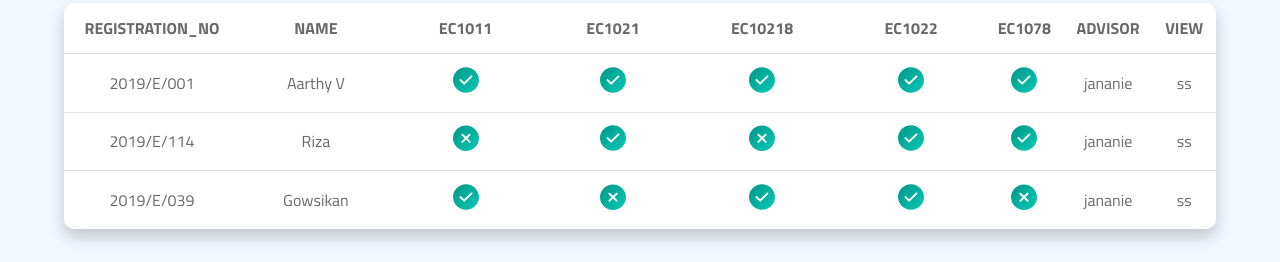
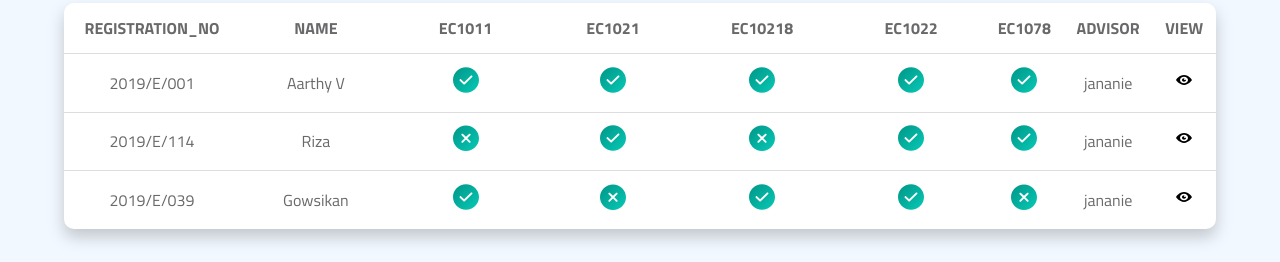
Before and after one commit to DilushanG/SoftwareEngineeringProject-CR-ARApp, a React (Create React App) app in the folder cr-ar-app/: page /students in a window 1280 px wide. Shown: the part 284-546 px from the top of the page. Built offline with nearby package versions, Linux system fonts and the light colour scheme; no server answers.

Commit message:
view icon button add

```diff
--- a/cr-ar-app/src/Components/MyIcon.jsx
+++ b/cr-ar-app/src/Components/MyIcon.jsx
@@ -24,11 +24,25 @@ export const Icon2 = () => (
   </svg>
 );
 
+const handleButtonClick = () => {
+  // Add your logic for the button click event here
+  console.log('Button clicked!');
+};
+
+
+export const Icon3 = () => (
+  <button onClick={handleButtonClick} style={{ background: 'none', border: 'none', cursor: 'pointer', padding: 0 }}>
+    <svg xmlns="http://www.w3.org/2000/svg" width="16" height="20" viewBox="0 0 36 22" fill="none">
+      <path d="M18.135 0C6.75 0 0 11 0 11C0 11 6.75 22 18.135 22C29.25 22 36 11 36 11C36 11 29.25 0 18.135 0ZM18 3.66667C22.995 3.66667 27 6.96667 27 11C27 15.07 22.995 18.3333 18 18.3333C13.05 18.3333 9 15.07 9 11C9 6.96667 13.05 3.66667 18 3.66667ZM18 7.33333C15.525 7.33333 13.5 8.98333 13.5 11C13.5 13.0167 15.525 14.6667 18 14.6667C20.475 14.6667 22.5 13.0167 22.5 11C22.5 10.6333 22.32 10.3033 22.23 9.97333C21.87 10.56 21.15 11 20.25 11C18.99 11 18 10.1933 18 9.16667C18 8.43333 18.54 7.84667 19.26 7.55333C18.855 7.44333 18.45 7.33333 18 7.33333Z" fill="black" />
+    </svg>
+  </button>
+);
 const MyIcon = () => (
   <div>
     {/* Here you can render both icons */}
     <Icon1 />
     <Icon2 />
+    <Icon3 />
   </div>
 );
 
--- a/cr-ar-app/src/Components/Student.js
+++ b/cr-ar-app/src/Components/Student.js
@@ -12,7 +12,7 @@ import '../Styles/ExtraFeatureButton.css';
 import DropDownDepartment from "./DropDownDepartment";
 import DropDownSemester from "./DropDownSemester";
 import Table from "./Table";
-import { Icon1, Icon2 } from "./MyIcon";
+import { Icon1, Icon2, Icon3 } from "./MyIcon";
 import ExtraFeatureButton from "./ExtraFeatureButton";
 import MainHead from "./MainHead";
 
@@ -40,7 +40,7 @@ function Student() {
       EC10218: <Icon1 />,
       EC1078: <Icon1 />,
       Advisor: "jananie",
-      View: "ss",
+      View: <Icon3 />,
     },
     {
       Registration_No: "2019/E/114",
@@ -51,7 +51,7 @@ function Student() {
       EC10218: <Icon1 />,
       EC1078: <Icon1 />,
       Advisor: "jananie",
-      View: "ss",
+      View: <Icon3 />,
     },
     {
       Registration_No: "2019/E/039",
@@ -62,7 +62,7 @@ function Student() {
       EC10218: <Icon1 />,
       EC1078: <Icon2 />,
       Advisor: "jananie",
-      View: "ss",
+      View: <Icon3 />,
     },
   ];
 
```
